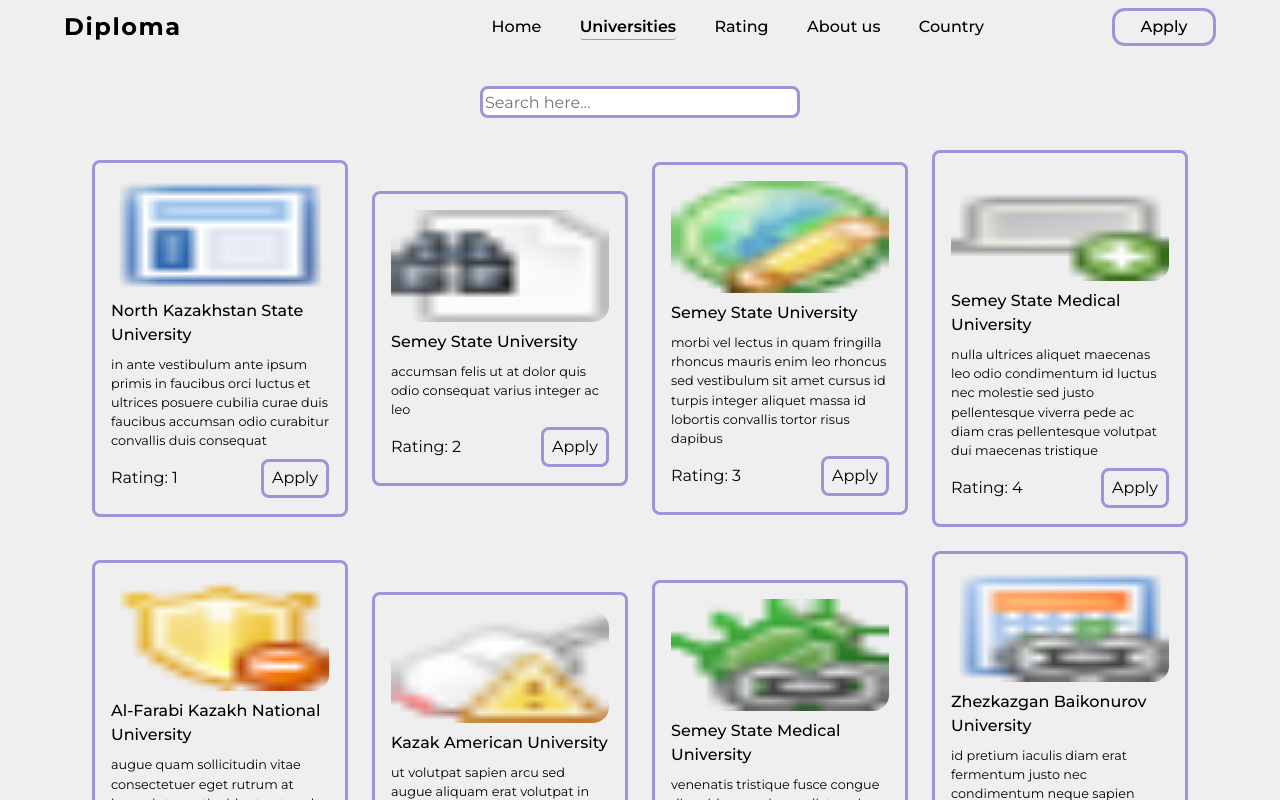
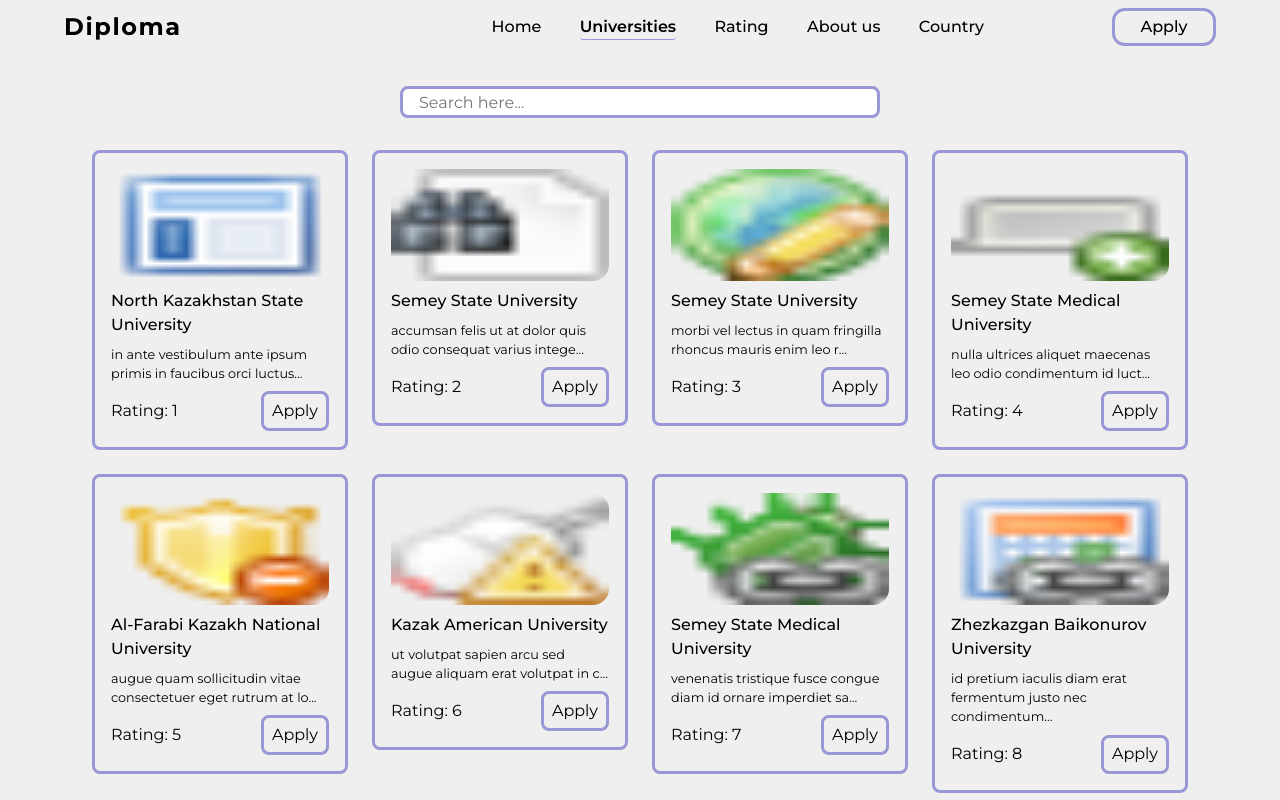
Before and after one commit to emporteme/Diploma, a Next.js app: page /universities in a window 1280 px wide. Shown: the top 800 px of the page. Built offline with nearby package versions, Linux system fonts and the light colour scheme.

Commit message:
new page was created for University Details

```diff
--- a/pages/universities/index.tsx
+++ b/pages/universities/index.tsx
@@ -13,15 +13,27 @@ export default function Universities() {
 	const [search, setSearch] = useState('')  // Search field
 	console.log(search)
 
+	// Code for description letter length
+	const truncateDescription = (description: string, maxLength = 60): string => {
+		if (description.length > maxLength) {
+			return description.substring(0, maxLength) + "...";
+		} else {
+			return description;
+		}
+	};
 	return (
 		<MainLayout spacing='0 5vw'>
 			<div className={styles.unik}>
+				<>
 					<div className={styles.search}>
 						<input
 							type="text"
 							onChange={(e) => setSearch(e.target.value)}
 							placeholder='Search here...' />
 					</div>
+				</>
+				<></>
+				<>
 					<div className={styles.list}>
 						{mockDATA.filter((API) => {
 							return (
@@ -34,26 +46,23 @@ export default function Universities() {
 									.toLowerCase()
 									.includes(search.toLowerCase())
 							)
-						{/*search.toLowerCase() === ''
-							? API
-						: API.unik_name.toLowerCase().includes(search);*/}
 						}).map((API) => (
 							<div className={styles.item} key={API.id}>
 								<div className={styles.image}>
 									<img src={API.unik_image} alt={API.unik_image} />
 								</div>
 								<div className="mainText">{API.unik_name}</div>
-							<div className="subText">{API.unik_description}</div>
+								<div className="subText">{truncateDescription(API.unik_description)}</div>
 								<div className={styles.flex}>
 									<div className={styles.rating}>Rating: {API.id}</div>
 									<Link href={'/apply'}>
 										<div className={styles.btn}>Apply</div>
 									</Link>
 								</div>
-
 							</div>
 						))}
 					</div>
+				</>
 			</div>
 		</MainLayout>
 	)
--- a/styles/header.module.scss
+++ b/styles/header.module.scss
@@ -144,15 +144,15 @@
         align-items: center;
         justify-content: center;
         cursor: pointer;
-    }
 
-    .burger div {
+        div {
             width: 25px;
             height: 3px;
             background-color: #fff;
             margin: 5px;
             transition: all 0.3s ease;
             transform-origin: 4px 0px;
+        }
     }
 
     .burger.active div:first-child {
--- a/styles/universities.module.scss
+++ b/styles/universities.module.scss
@@ -16,13 +16,14 @@
 .search input {
     border: solid #9997D6;
     border-radius: 0.5rem;
-    width: 20rem;
+    width: 30rem;
     height: 2rem;
+    padding-left: 1rem;
 }
 
 .list {
     display: flex;
-    align-items: center;
+    align-items: start;
     justify-content: center;
     gap: 1.5rem;
     flex-wrap: wrap;
```
Also changed, not shown: pages/universities/[id].tsx (added, +12 -0 lines). Lines whose indentation alone changed are shown as unchanged.
